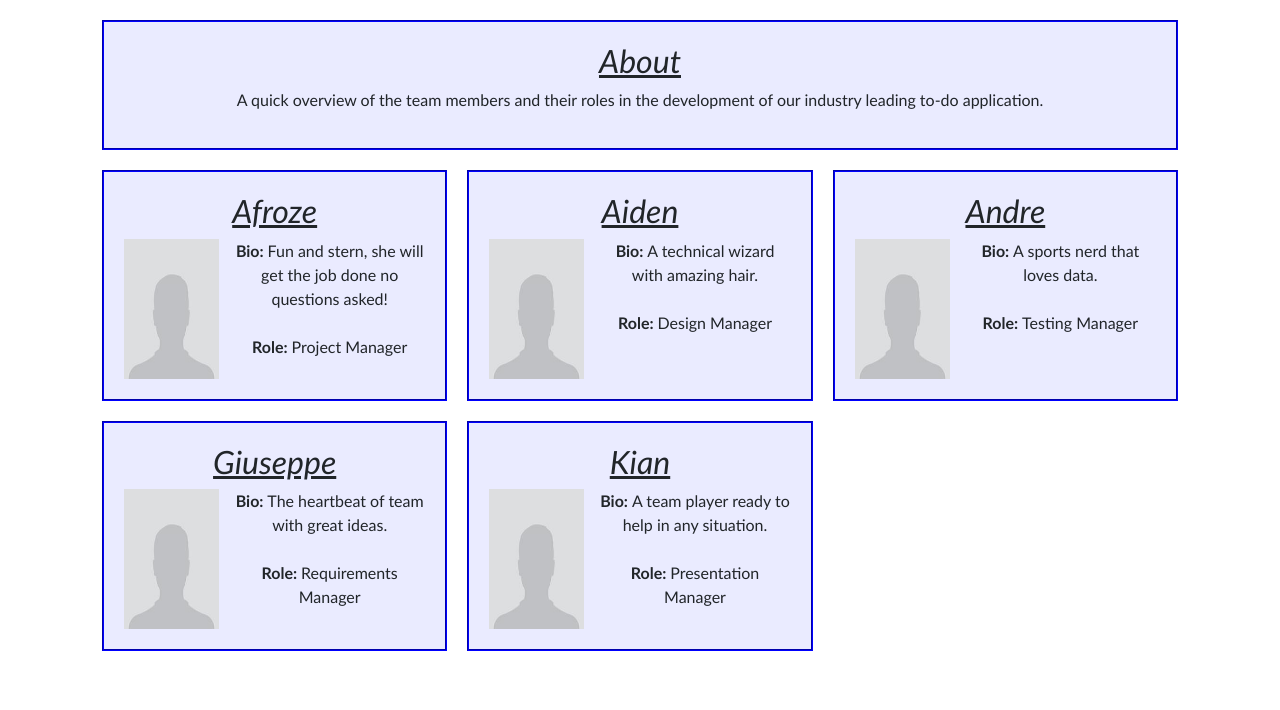
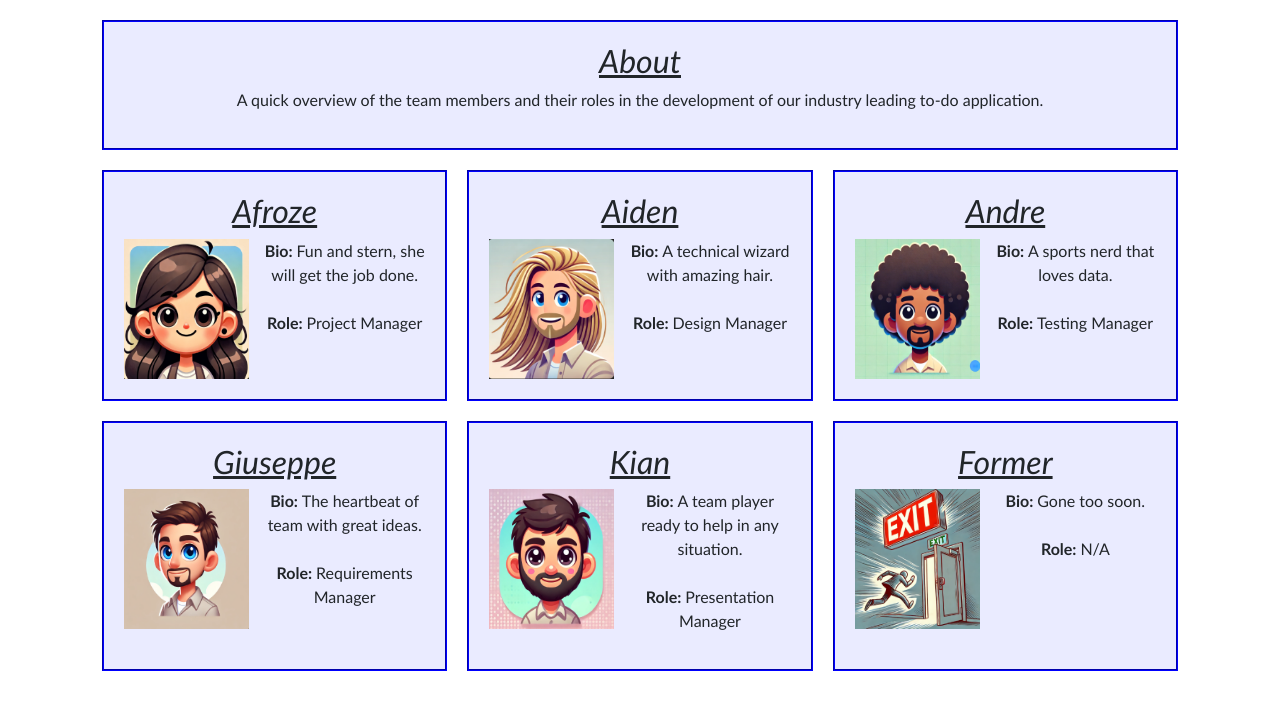
Before and after one commit to afrozetk/To-do-App, a Django app: page /about/ in a window 1280 px wide. Shown: the part 49-759 px from the top of the page. Run offline with Django 5.2, Linux system fonts and the light colour scheme.

Commit message:
About page images and bio updates pt 2
updated images and layout of the screen

```diff
--- a/todo_app/static/about.css
+++ b/todo_app/static/about.css
@@ -5,6 +5,8 @@
     padding: 20px;
     max-width: 1200px;
     margin: 0 auto;
+    justify-content: center;
+    align-content: start;
 }
 
 .box0 {
@@ -32,7 +34,7 @@
 /* Images */
 img {
     height: 140px;
-    width: 110px;
+    width: 140px;
     float: left;
     padding-right: 15px;
 }
@@ -41,6 +43,7 @@ img {
 @media (max-width: 768px) {
     .box-container {
         grid-template-columns: repeat(2, 1fr); /* 2 columns on medium screens */
+        justify-content: center;
     }
     .box0 {
         grid-column: 1 / -1; /* Ensures Box0 remains full-width on smaller screens */
--- a/todo_app/templates/about.html
+++ b/todo_app/templates/about.html
@@ -15,15 +15,15 @@
     <div class="box1">
         <h2><u><i>Afroze</i></u></h2>
         <p id="para1">
-            <img src="{% static 'pic1.jpg' %}" alt="placeholder image" style="padding-right:15px;">
-            <strong>Bio: </strong>Fun and stern, she will get the job done no questions asked! <br><br> <strong>Role: </strong>Project Manager
+            <img src="{% static 'afroze.png' %}" alt="placeholder image" style="padding-right:15px;">
+            <strong>Bio: </strong>Fun and stern, she will get the job done. <br><br> <strong>Role: </strong>Project Manager
         </p>
     </div>
 
     <div class="box2">
         <h2><i><u>Aiden</u></i></h2>
         <p>
-            <img src="{% static 'pic1.jpg' %}" alt="placeholder image" style="padding-right:15px;">
+            <img src="{% static 'aiden.png' %}" alt="placeholder image" style="padding-right:15px;">
             <strong>Bio: </strong>A technical wizard with amazing hair. <br><br> <strong>Role: </strong> Design Manager
         </p>
     </div>
@@ -31,7 +31,7 @@
     <div class="box3">
         <h2><i><u>Andre</u></i></h2>
         <p>
-            <img src="{% static 'pic1.jpg' %}" alt="placeholder image" style="padding-right:15px;">
+            <img src="{% static 'andre.png' %}" alt="placeholder image" style="padding-right:15px;">
             <strong>Bio: </strong>A sports nerd that loves data.  <br><br> <strong>Role: </strong> Testing Manager
         </p>
     </div>
@@ -39,7 +39,7 @@
     <div class="box4">
         <h2><i><u>Giuseppe</u></i></h2>
         <p>
-            <img src="{% static 'pic1.jpg' %}" alt="placeholder image" style="padding-right:15px;">
+            <img src="{% static 'giuseppe.png' %}" alt="placeholder image" style="padding-right:15px;">
             <strong>Bio: </strong>The heartbeat of team with great ideas.  <br><br> <strong>Role: </strong> Requirements Manager
         </p>
     </div>
@@ -47,9 +47,18 @@
     <div class="box5">
         <h2><i><u>Kian</u></i></h2>
         <p>
-            <img src="{% static 'pic1.jpg' %}" alt="placeholder image" style="padding-right:15px;">
+            <img src="{% static 'kian.png' %}" alt="placeholder image" style="padding-right:15px;">
             <strong>Bio: </strong>A team player ready to help in any situation.  <br><br> <strong>Role: </strong> Presentation Manager
         </p>
     </div>
+
+    <div class="box6">
+        <h2><i><u>Former</u></i></h2>
+        <p>
+            <img src="{% static 'former.png' %}" alt="placeholder image" style="padding-right:15px;">
+            <strong>Bio: </strong>Gone too soon.  <br><br> <strong>Role: </strong> N/A
+        </p>
+    </div>
+
 </div>
 {% endblock %}
```
Also changed, not shown: todo_app/static/afroze.png (added), todo_app/static/aiden.png (added), todo_app/static/andre.png (added), todo_app/static/former.png (added), todo_app/static/giuseppe.png (added), todo_app/static/kian.png (added).
